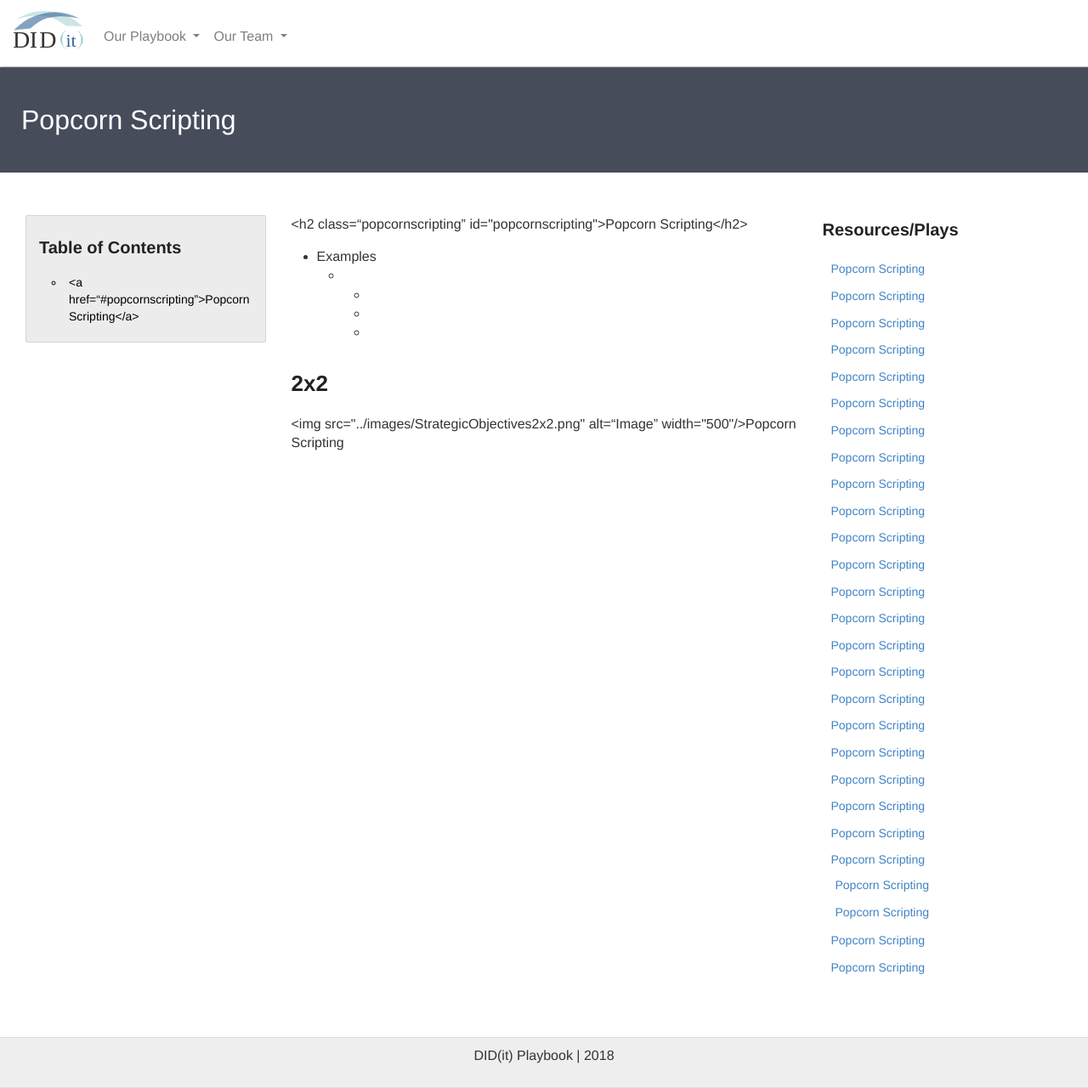
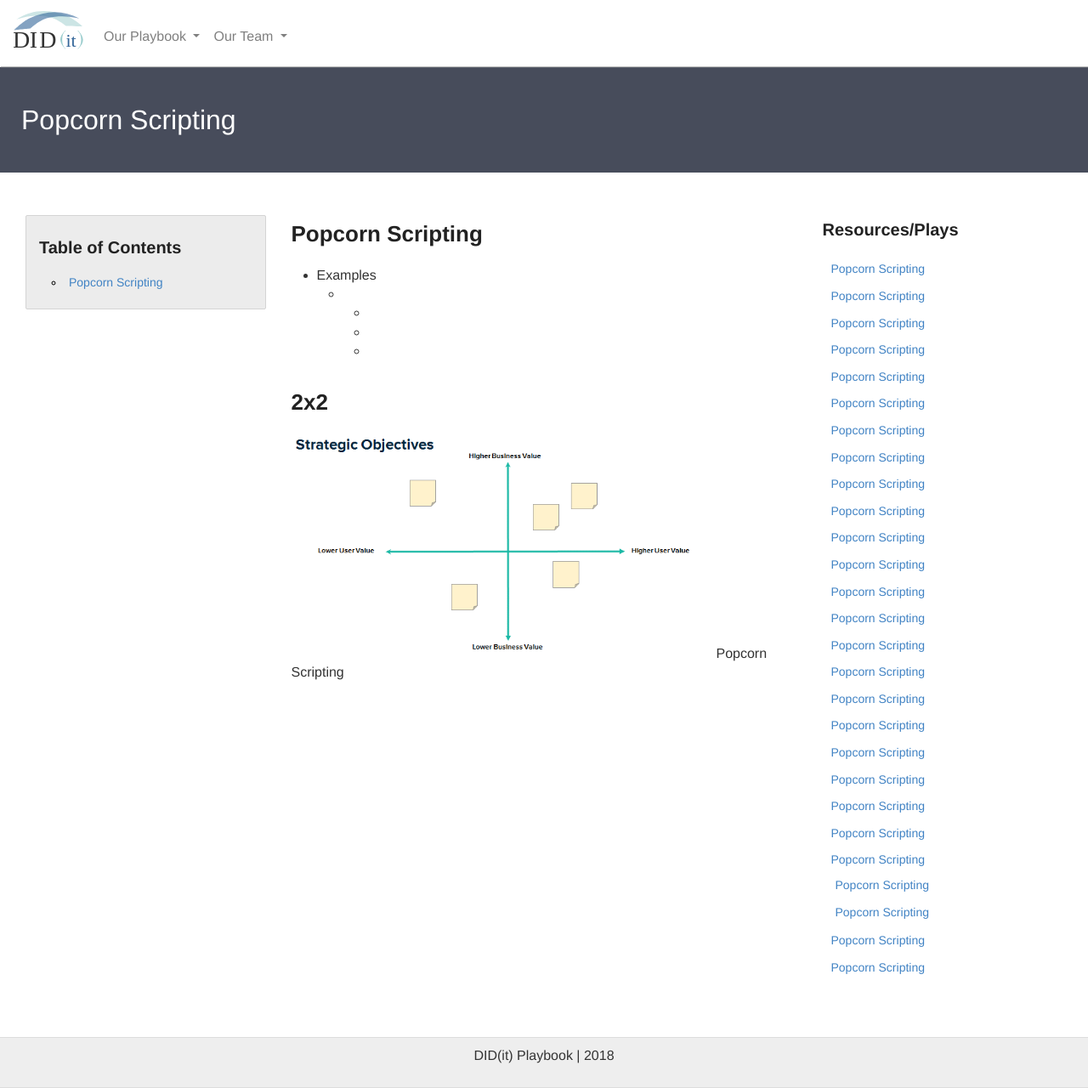
Before and after one commit to KnightPointSystems/kps_playbook, a Jekyll site: the page built from popcorn-scripting.md, in a window 1280 px wide and 1280 px high. Shown: the whole window at 85% size. Built offline with Jekyll 4.4.1, drawn with Linux system fonts in a browser that asks for light colours; nearby versions of some CDN libraries.

Commit message:
Update popcorn-scripting.md

```diff
--- a/popcorn-scripting.md
+++ b/popcorn-scripting.md
@@ -9,13 +9,13 @@ permalink: /popcorn-scripting/
     <div class="toc">
     <h3>Table of Contents</h3>
     <ul>
-    <li><a href=“#popcornscripting”>Popcorn Scripting</a></li>
+    <li><a href="#popcornscripting">Popcorn Scripting</a></li>
     </ul>
     </div>
   </div>
 
 <div class="col-md-6">
-<h2 class=“popcornscripting” id="popcornscripting">Popcorn Scripting</h2>
+<h2 class="popcornscripting" id="popcornscripting">Popcorn Scripting</h2>
 <ul>
     <li>Examples</li>
     <ul>
@@ -29,7 +29,7 @@ permalink: /popcorn-scripting/
 </ul>
 
   <h2 class="twobytwo" id="twobytwo">2x2</h2>
-  <img src="../images/StrategicObjectives2x2.png" alt=“Image” width="500"/>Popcorn Scripting
+  <img src="../images/StrategicObjectives2x2.png" alt="Image" width="500"/>Popcorn Scripting
 
 </div>
 
```
